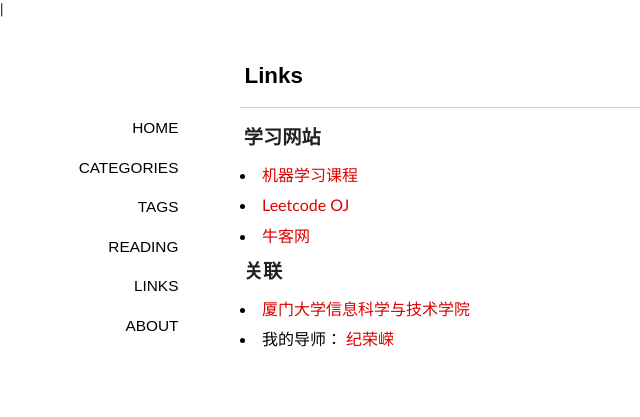
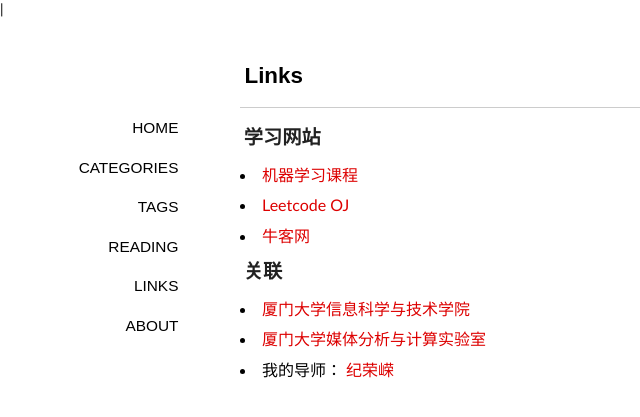
Before and after one commit to PianoCat/PianoCat.github.io, a Jekyll site: the page built from links/index.md, in a window 1280 px wide. Shown: the top 417 px of the page, without its empty margins (0-640 px from the left). Built offline with Jekyll 4.4.1, drawn with Linux system fonts in a browser that asks for light colours; some web fonts are replaced; comment, search, counter and statistics services are not loaded.

Commit message:
add a link

```diff
--- a/links/index.md
+++ b/links/index.md
@@ -15,6 +15,7 @@ comments: yes
 ### 关联
 
 - [厦门大学信息科学与技术学院] [2]
+- [厦门大学媒体分析与计算实验室] [6]
 - 我的导师： [纪荣嵘] [3]
 
 
```
Also changed, not shown: other parts of links/index.md (+1 -0 lines).
